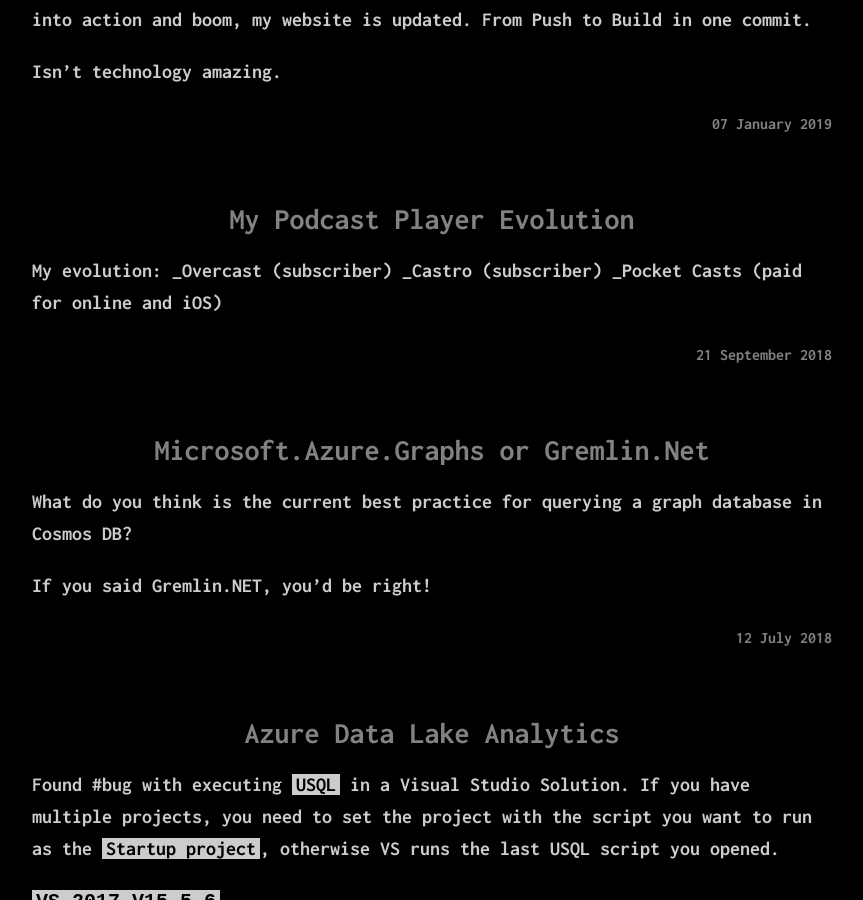
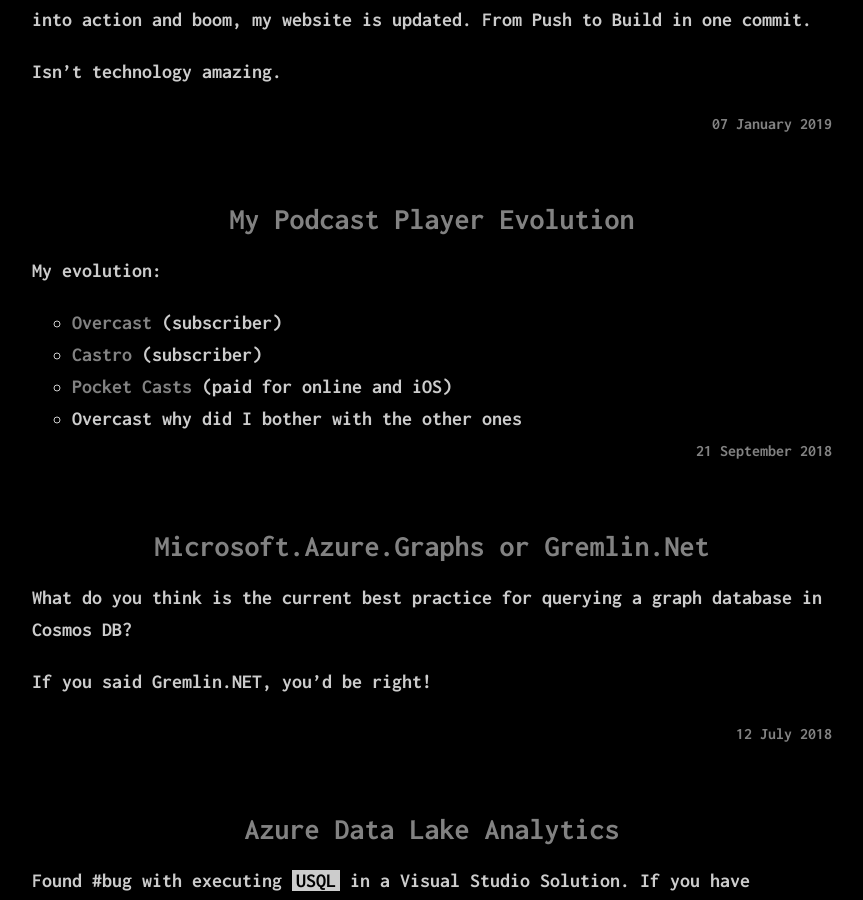
Before and after one commit to PhilStollery/philstollery.github.io, a Jekyll site: the page built from index.html, in a window 1280 px wide and 900 px high, scrolled down 3559 px. Shown: the whole window, without its empty margins (208-1071 px from the left). Built offline with Jekyll 4.4.1, drawn with Linux system fonts in a browser that asks for light colours; a script that is not in the unit is left out; the list of posts is cut into pages by our own code.

Commit message:
Update Posts “2018-09-21-my-evolution-overcast”

```diff
--- a/_posts/2018-09-21-my-evolution-overcast.md
+++ b/_posts/2018-09-21-my-evolution-overcast.md
@@ -1,12 +1,11 @@
 ---
 layout: post
 title: My Podcast Player Evolution
+date: '2018-09-21 13:35:44 +0100'
 microblog: false
-audio:
-date: 2018-09-21 13:35:44 +0100
-guid: /2018/09/21/my-evolution-overcast.html
 ---
 My evolution:
-_Overcast (subscriber)
-_Castro (subscriber)
-_Pocket Casts (paid for online and iOS)
+- [Overcast](https://overcast.fm) (subscriber)
+- [Castro](https://www.castro.fm) (subscriber)
+- [Pocket Casts](https://www.pocketcasts.com) (paid for online and iOS)
+- **Overcast** why did I bother with the other ones
```
